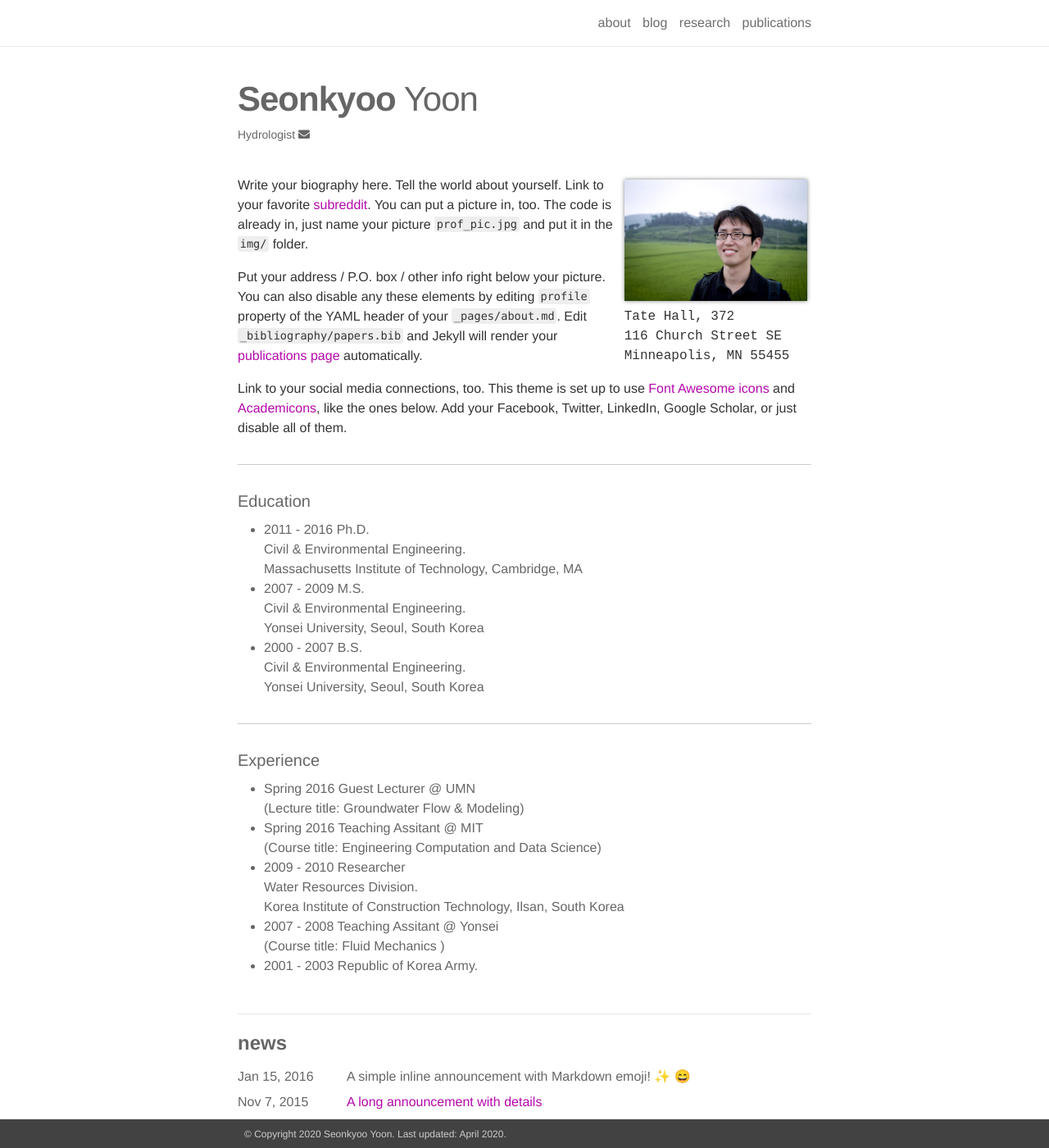
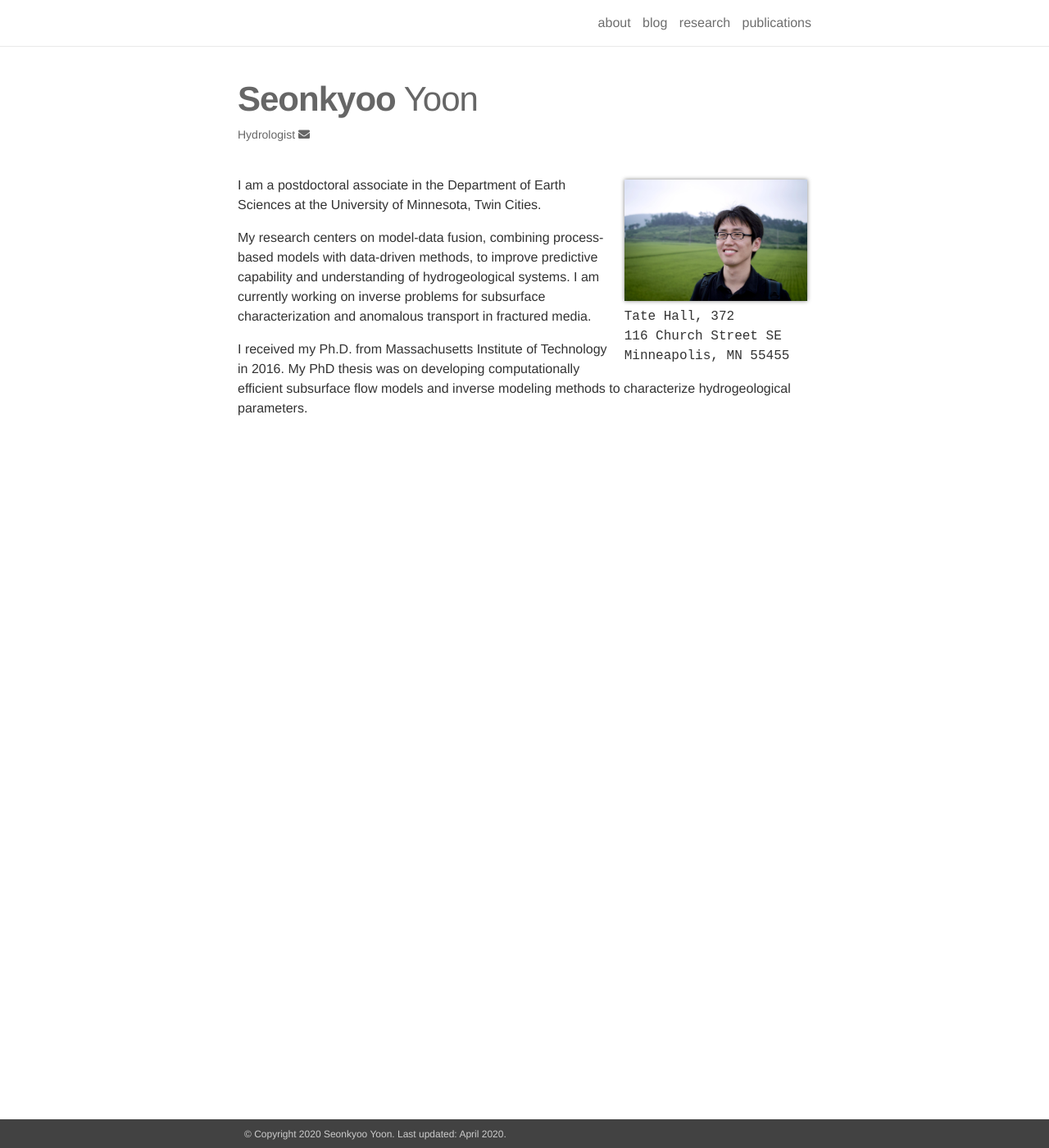
Before and after one commit to seonkyoo/home, a Jekyll site: the page built from _pages/1_about.md, in a window 1280 px wide and 1400 px high. Shown: the whole window at 82% size. Built offline with Jekyll 4.4.1, drawn with Linux system fonts in a browser that asks for light colours; nearby versions of some CDN libraries; emoji names are drawn with the system emoji font.

Commit message:
about page update

```diff
--- a/_pages/1_about.md
+++ b/_pages/1_about.md
@@ -12,16 +12,24 @@ profile:
     <p>116 Church Street SE</p>
     <p>Minneapolis, MN 55455</p>
 
-news: true
+news: false
 social: false
 ---
 
-Write your biography here. Tell the world about yourself. Link to your favorite [subreddit](http://reddit.com){:target="\_blank"}. You can put a picture in, too. The code is already in, just name your picture `prof_pic.jpg` and put it in the `img/` folder.
+I am a postdoctoral associate in the Department of Earth Sciences at the University of Minnesota, Twin Cities.
+
+My research centers on model-data fusion, combining process-based models with data-driven methods, to improve predictive capability and understanding of hydrogeological systems. I am currently working on inverse problems for subsurface characterization and anomalous transport in fractured media.
+
+I received my Ph.D. from Massachusetts Institute of Technology in 2016. My PhD thesis was on developing computationally efficient subsurface flow models and inverse modeling methods to characterize hydrogeological parameters.
+
+<!-- Write your biography here. Tell the world about yourself. Link to your favorite [subreddit](http://reddit.com){:target="\_blank"}. You can put a picture in, too. The code is already in, just name your picture `prof_pic.jpg` and put it in the `img/` folder.
 
 Put your address / P.O. box / other info right below your picture. You can also disable any these elements by editing `profile` property of the YAML header of your `_pages/about.md`. Edit `_bibliography/papers.bib` and Jekyll will render your [publications page](/publications/) automatically.
 
-Link to your social media connections, too. This theme is set up to use [Font Awesome icons](http://fortawesome.github.io/Font-Awesome/){:target="\_blank"} and [Academicons](https://jpswalsh.github.io/academicons/){:target="\_blank"}, like the ones below. Add your Facebook, Twitter, LinkedIn, Google Scholar, or just disable all of them.
+Link to your social media connections, too. This theme is set up to use [Font Awesome icons](http://fortawesome.github.io/Font-Awesome/){:target="\_blank"} and [Academicons](https://jpswalsh.github.io/academicons/){:target="\_blank"}, like the ones below. Add your Facebook, Twitter, LinkedIn, Google Scholar, or just disable all of them. -->
 
+
+<!--
 ---
 #### Education
 <ul>
@@ -51,3 +59,5 @@ Link to your social media connections, too. This theme is set up to use [Font Aw
     (Course title: Fluid Mechanics )
     <li>2001 - 2003 Republic of Korea Army.</li>
 </ul>
+
+ -->
```
